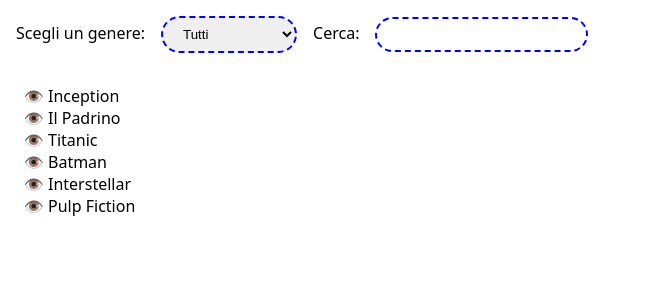
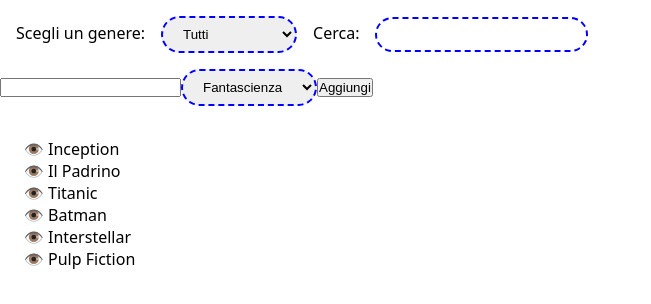
Before and after one commit to andrea-pugliatti/react-movie-filter, a React app: page / in a window 1280 px wide. Shown: the top 304 px of the page, without its empty margins (0-651 px from the left). Built offline with nearby package versions, Linux system fonts and the light colour scheme; the HTML template or start-up script is replaced by a standard one.

Commit message:
Bonus: add form to add new movies

```diff
--- a/src/App.jsx
+++ b/src/App.jsx
@@ -19,6 +19,9 @@ function App() {
 	];
 
 	const [movies, setMovies] = useState(movieList);
+	const [newMovieTitle, setNewMovieTitle] = useState("");
+	const [newMovieGenre, setNewMovieGenre] = useState("");
+
 	const [filtered, setFiltered] = useState(movieList);
 	const [genre, setGenre] = useState(genreList[0]);
 	const [searchInput, setSearchInput] = useState("");
@@ -32,7 +35,13 @@ function App() {
 			item.title.toLowerCase().includes(searchInput.toLowerCase()),
 		);
 		setFiltered(filtered);
-	}, [genre, searchInput]);
+	}, [genre, searchInput, movies]);
+
+	const handleAddMovie = (e) => {
+		e.preventDefault();
+		console.log(newMovieTitle, newMovieGenre);
+		setMovies([{ title: newMovieTitle, genre: newMovieGenre }, ...movies]);
+	};
 
 	return (
 		<>
@@ -56,6 +65,31 @@ function App() {
 				onChange={(event) => setSearchInput(event.target.value)}
 			/>
 
+			<form onSubmit={(e) => handleAddMovie(e)}>
+				<input
+					type="text"
+					value={newMovieTitle}
+					onChange={(e) => setNewMovieTitle(e.target.value)}
+				/>
+				<select
+					name="genre-selector"
+					id="genre-selector"
+					onChange={(e) => setNewMovieGenre(e.target.value)}
+					required
+				>
+					{genreList.map((item, index) =>
+						item === "Tutti" ? (
+							""
+						) : (
+							<option key={index} value={item}>
+								{item}
+							</option>
+						),
+					)}
+				</select>
+				<button type="submit">Aggiungi</button>
+			</form>
+
 			<ul className="movie-list">
 				{filtered.map((item, index) => (
 					<li key={index}>{item.title}</li>
```
